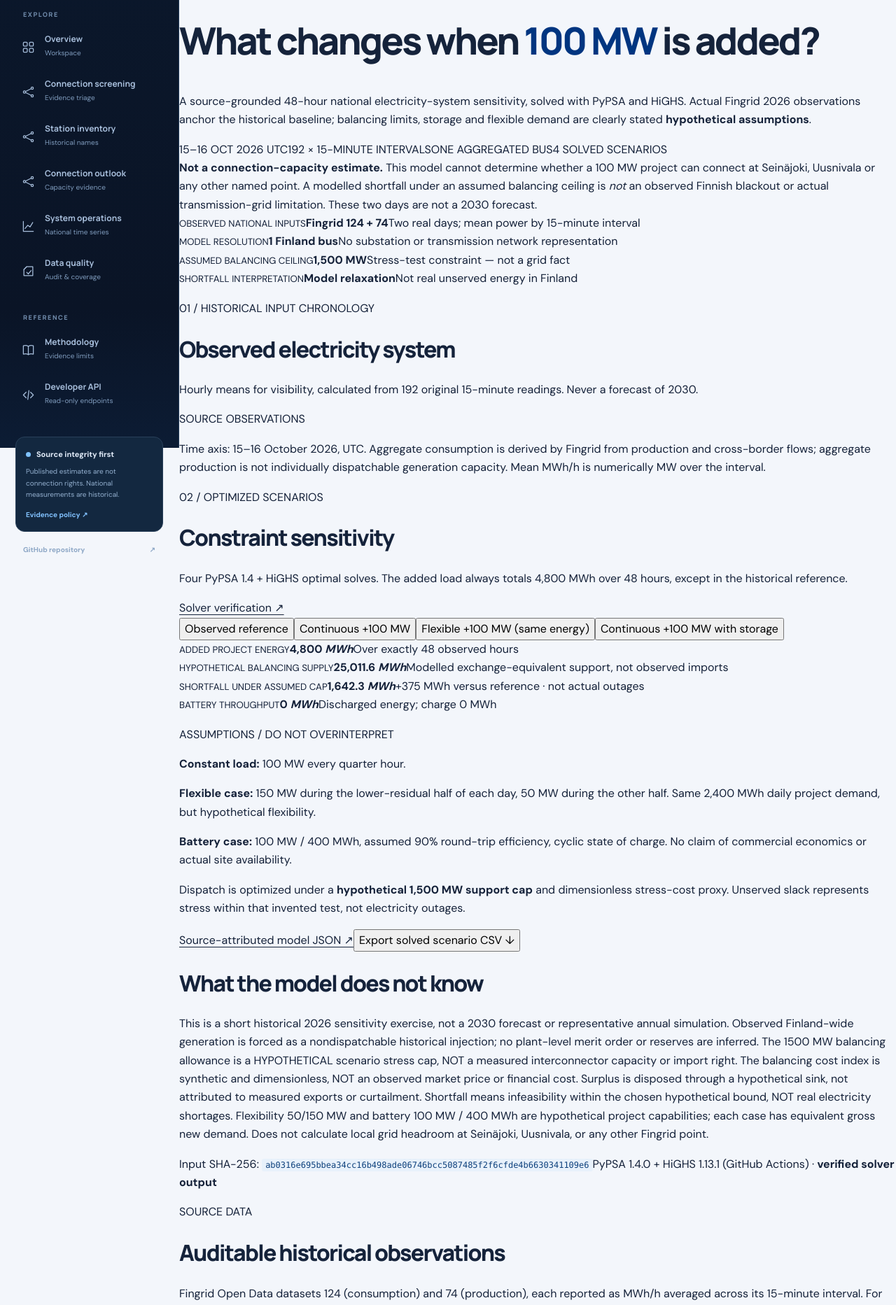
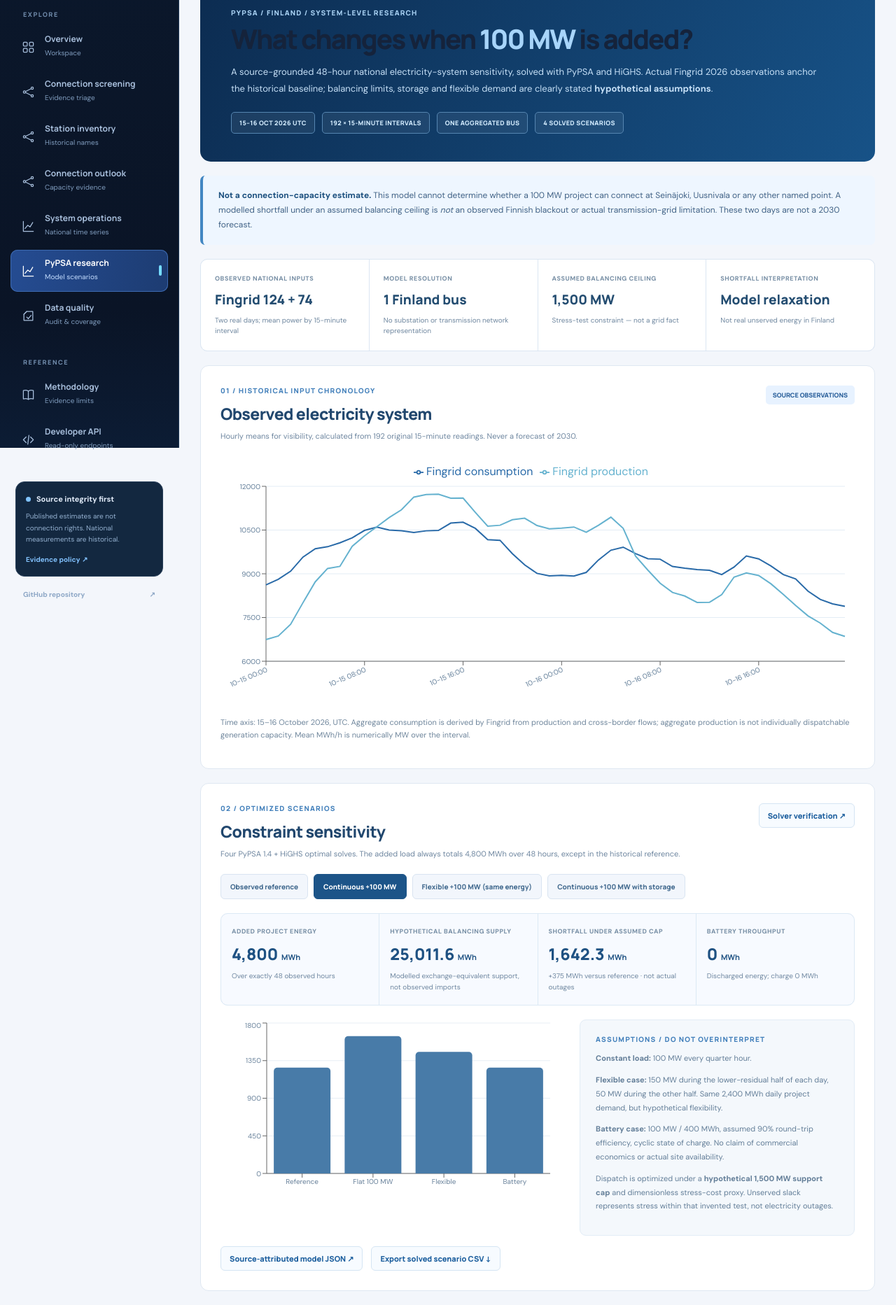
Before and after one commit to abhijith-sivaprasadan/finnish-grid-connection-evidence, a Next.js app in the folder website/: page /analysis in a window 1280 px wide. Shown: the part 160-2025 px from the top of the page at 70% size. Built offline with nearby package versions, Linux system fonts and the light colour scheme.

Commit message:
ui: integrate solved Finland PyPSA study into Atlas navigation, API, docs and design

```diff
--- a/website/src/app/api/openapi.json/route.ts
+++ b/website/src/app/api/openapi.json/route.ts
@@ -12,6 +12,7 @@ export async function GET() {
       description:"Public read-only research evidence. Indicative source transcriptions are NOT operator-verified headroom. No additive capacity or network-studies claim."},
     servers:[{url:"/"}],
     paths:{
+      "/api/v1/model/finland":{get:{summary:"Historical PyPSA Finland scenario output (modelled assumptions, no substation connectability claim)",responses:{200:success}}},
       "/api/v1/overview":{get:{summary:"Evidence counts and freshness",responses:{200:success,503:errors[503]}}},
       "/api/v1/health":{get:{summary:"Database availability",responses:{200:success,503:errors[503]}}},
       "/api/v1/points":{get:{summary:"Connection points",parameters:paging,responses:{200:success,...errors}}},
--- a/website/src/app/api/page.tsx
+++ b/website/src/app/api/page.tsx
@@ -3,6 +3,7 @@ export const metadata:Metadata={title:"REST API"};
 const endpoints=[
  ["GET","/api/v1/health","Database health; 200 or 503"],
  ["GET","/api/v1/overview","Stored evidence counters and source freshness"],
+ ["GET","/api/v1/model/finland","Verified PyPSA single-zone model scenario results; historical 2026 sensitivities, not 2030 forecasts or substation headroom"],
  ["GET","/api/v1/screening?demand_mw=100&year=2030&direction=consumption&voltage=all","Evidence-only 100 MW / 2030 screening; no feasibility conclusion"],
  ["GET","/api/v1/points","Paginated list of sampled connection points"],
  ["GET","/api/v1/stations?voltage=220","Historical main-grid designation archive (2020 table label); archived identity only, no MW"],
--- a/website/src/app/globals.css
+++ b/website/src/app/globals.css
@@ -917,3 +917,51 @@ tr:hover td {background:#fbfdff}
 .sc-handoff a{color:#1d609f;font-size:11px;font-weight:800}
 @media(max-width:920px){.sc-form-grid{grid-template-columns:1fr 1fr}.sc-result-main{grid-template-columns:1fr auto}.sc-result-main>button{grid-column:1/-1;justify-self:start}.sc-provenance{grid-template-columns:repeat(2,minmax(0,1fr))}}
 @media(max-width:620px){.sc-page{padding:16px 12px 40px}.sc-hero{padding:25px}.sc-form,.sc-output,.sc-handoff{padding:16px}.sc-form-grid,.sc-summary-grid,.sc-provenance{grid-template-columns:1fr 1fr}.sc-form-grid label:first-child{grid-column:1/-1}.sc-headline{flex-direction:column;align-items:flex-start}.sc-summary-grid>div{padding:12px}.sc-result-main{grid-template-columns:1fr}.sc-result-status{align-items:flex-start}.sc-provenance{grid-template-columns:1fr}.sc-hero-links{gap:10px}}
+
+
+/* Finland PyPSA research workspace — model scenarios separated from evidence */
+.an-page{max-width:1470px;margin:0 auto;padding:30px 30px 70px;display:flex;flex-direction:column;gap:20px}
+.an-hero{background:linear-gradient(117deg,#0c2c51,#175287);color:#fff;padding:40px 44px;border-radius:15px;overflow:hidden}
+.an-kicker{font:800 10px var(--display);letter-spacing:.12em;color:#4380bb;margin:0 0 10px}
+.an-hero .an-kicker{color:#aad3f5}
+.an-hero h1{font:850 clamp(25px,3vw,46px)/1.1 var(--display);letter-spacing:-.05em;margin:0 0 14px}
+.an-hero h1 em{font-style:normal;color:#a8d5fa}
+.an-hero>p:not(.an-kicker){max-width:850px;font-size:13px;line-height:1.8;color:#c6e0f7;margin:0 0 22px}
+.an-hero-meta{display:flex;flex-wrap:wrap;gap:10px}
+.an-hero-meta span{border:1px solid #5585b0;background:#ffffff10;color:#d3ecff;font:800 9px var(--display);letter-spacing:.04em;padding:8px 11px;border-radius:5px}
+.an-warning{padding:18px 22px;border-left:4px solid #4186c2;border-radius:7px;background:#eef6ff;color:#426386;line-height:1.75;font-size:12px}
+.an-warning strong{color:#1c507e}
+.an-methodology{display:grid;grid-template-columns:repeat(4,minmax(0,1fr));gap:1px;background:#dbe6f2;border:1px solid #dbe6f2;border-radius:10px;overflow:hidden}
+.an-methodology>div{background:#fff;padding:20px;display:flex;flex-direction:column;gap:9px}
+.an-methodology small,.an-results small{font-size:9px;letter-spacing:.06em;font-weight:800;color:#7990a6}
+.an-methodology strong{font:800 19px var(--display);color:#244d71}
+.an-methodology span,.an-results span{font-size:10px;color:#7088a0;line-height:1.55}
+.an-pane,.an-reference,.an-limit{background:#fff;border:1px solid #dfe8f2;border-radius:12px;padding:28px}
+.an-pane-top{display:flex;align-items:flex-start;justify-content:space-between;gap:22px;margin-bottom:20px}
+.an-pane-top h2,.an-reference h2,.an-limit h2{font:800 23px var(--display);color:#21476e;letter-spacing:-.025em;margin:0 0 7px}
+.an-pane-top p:not(.an-kicker){color:#6f87a0;font-size:11px;max-width:830px;margin:0;line-height:1.65}
+.an-pill{background:#e7f2ff;color:#285e99;font:800 9px var(--display);border-radius:5px;padding:7px 10px;white-space:nowrap}
+.an-chart{height:360px;width:100%;min-width:0}
+.an-chart-small{height:270px}
+.an-caption{font-size:11px;color:#6f869c;line-height:1.65}
+.an-scenario-picker{display:flex;gap:8px;flex-wrap:wrap;margin:15px 0 20px}
+.an-scenario-picker button{background:#f2f6fc;border:1px solid #d9e4f1;border-radius:6px;color:#456c90;padding:10px 13px;font:800 10px var(--display);cursor:pointer}
+.an-scenario-picker button.current{background:#1c5488;border-color:#1c5488;color:#fff}
+.an-results{display:grid;grid-template-columns:repeat(4,minmax(0,1fr));gap:1px;background:#dce9f5;border:1px solid #dce9f5;border-radius:10px;overflow:hidden}
+.an-results>div{background:#f7faff;padding:18px 15px;display:flex;flex-direction:column;gap:8px}
+.an-results strong{font:800 clamp(18px,1.8vw,25px) var(--display);color:#1e5182}
+.an-results strong em{font:650 11px var(--display);font-style:normal}
+.an-mini-layout{display:grid;grid-template-columns:1.25fr 1fr;gap:22px;align-items:start;margin-top:20px}
+.an-scenario-detail{background:#f4f8fc;border:1px solid #e2ecf6;border-radius:9px;padding:20px 22px}
+.an-scenario-detail p:not(.an-kicker){font-size:11px;color:#637e98;line-height:1.8}
+.an-output-actions{display:flex;gap:12px;flex-wrap:wrap;margin-top:15px}
+.an-output-actions a,.an-output-actions button,.an-quiet-link,.an-link-row a{font:800 11px var(--display);color:#1d5f9e;border:1px solid #d5e5f3;background:#f7fbff;border-radius:6px;text-decoration:none;padding:9px 12px;cursor:pointer}
+.an-reference{display:grid;grid-template-columns:1fr 1fr;gap:30px}
+.an-reference p:not(.an-kicker){color:#73899f;font-size:11px;line-height:1.8}
+.an-link-row{display:flex;gap:10px;flex-wrap:wrap;margin-top:16px}
+.an-limit{background:#f8fafd}
+.an-limit p{font-size:11px;color:#6c8298;line-height:1.8;max-width:1080px}
+.an-limit>div{display:flex;gap:15px;flex-wrap:wrap;font-size:9px;color:#8297ae;margin-top:20px}
+.an-limit code{overflow-wrap:anywhere}
+@media(max-width:1000px){.an-methodology,.an-results{grid-template-columns:1fr 1fr}.an-mini-layout{grid-template-columns:1fr}}
+@media(max-width:650px){.an-page{padding:15px 12px 38px}.an-hero{padding:25px}.an-pane,.an-reference,.an-limit{padding:17px}.an-reference{grid-template-columns:1fr}.an-chart{height:300px}.an-results>div{padding:13px 11px}.an-pane-top{flex-direction:column}.an-methodology>div{padding:13px}.an-methodology strong{font-size:15px}}
--- a/website/src/app/page.tsx
+++ b/website/src/app/page.tsx
@@ -30,6 +30,7 @@ export default async function Home(){
     <div className="df-header-actions"><Link href="/screening" className="button">Screen a 100 MW connection ↗</Link> <Link href="/connections">Source matrix →</Link></div>
    </header>
    <div className="dashboard-archive-link"><div><strong>Historical main-grid station archive</strong><span>128 source-listed rows · printed 127 · table heading 1.1.2020 · not a current capacity register</span></div><Link href="/stations">Explore source names ↗</Link></div>
+   <div className="dashboard-archive-link"><div><strong>NEW · PyPSA Finland historical demand sensitivity</strong><span>192 real source intervals · 4 HiGHS-optimal scenarios · hypothetical 1,500 MW balancing cap, not grid availability</span></div><Link href="/analysis">Explore system model ↗</Link></div>
    <section className="df-home-stats" aria-label="Recorded data summary">
     <div><span>Substations in this dataset</span><strong>{summary?.points??"—"}</strong><small>Not a national catalogue</small></div>
     <div><span>Recorded indicative values</span><strong>{summary?.capacity_observations??"—"}</strong><small>Dated Fingrid transcriptions</small></div>
--- a/website/src/components/dashboard-shell.tsx
+++ b/website/src/components/dashboard-shell.tsx
@@ -11,6 +11,7 @@ const nav = [
   {href:"/stations",label:"Station inventory",hint:"Historical names",icon:"nodes",group:"EXPLORE"},
   {href:"/connections",label:"Connection outlook",hint:"Capacity evidence",icon:"nodes",group:"EXPLORE"},
   {href:"/operations",label:"System operations",hint:"National time series",icon:"chart",group:"EXPLORE"},
+  {href:"/analysis",label:"PyPSA research",hint:"Model scenarios",icon:"chart",group:"EXPLORE"},
   {href:"/quality",label:"Data quality",hint:"Audit & coverage",icon:"check",group:"EXPLORE"},
   {href:"/method",label:"Methodology",hint:"Evidence limits",icon:"book",group:"REFERENCE"},
   {href:"/api",label:"Developer API",hint:"Read-only endpoints",icon:"code",group:"REFERENCE"}
```
Also changed, not shown: 2 other files (tests, documents, lock files or other folders).
